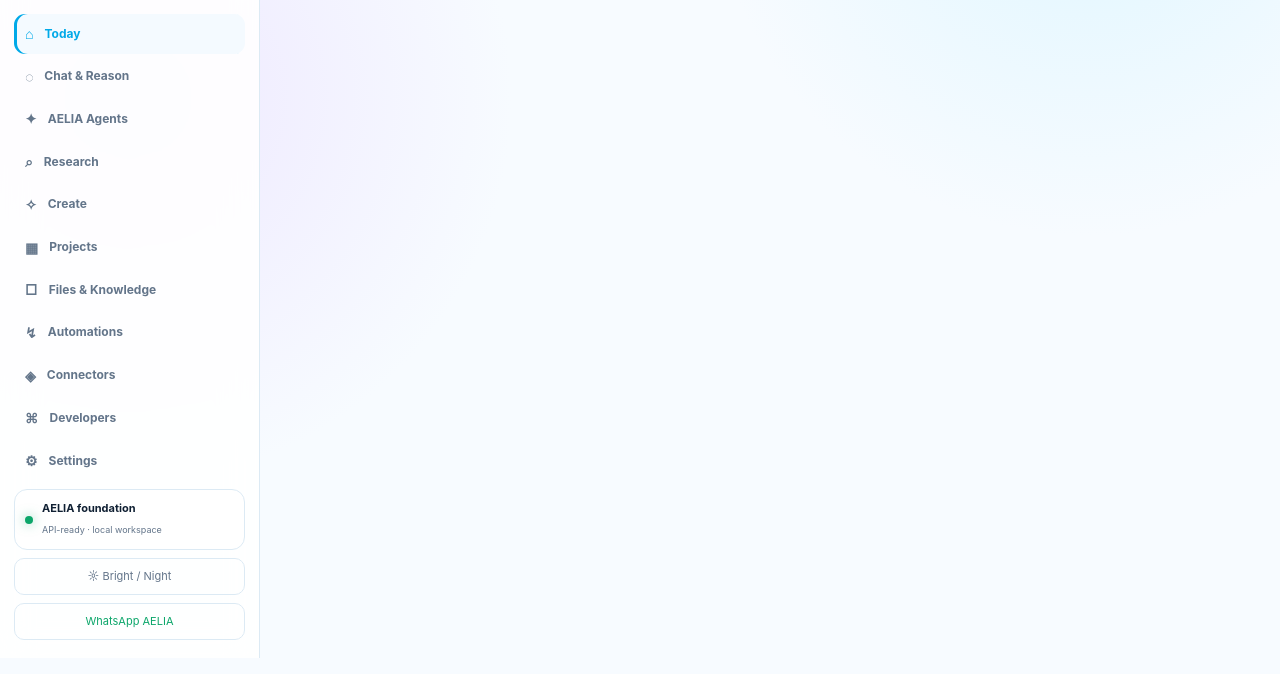
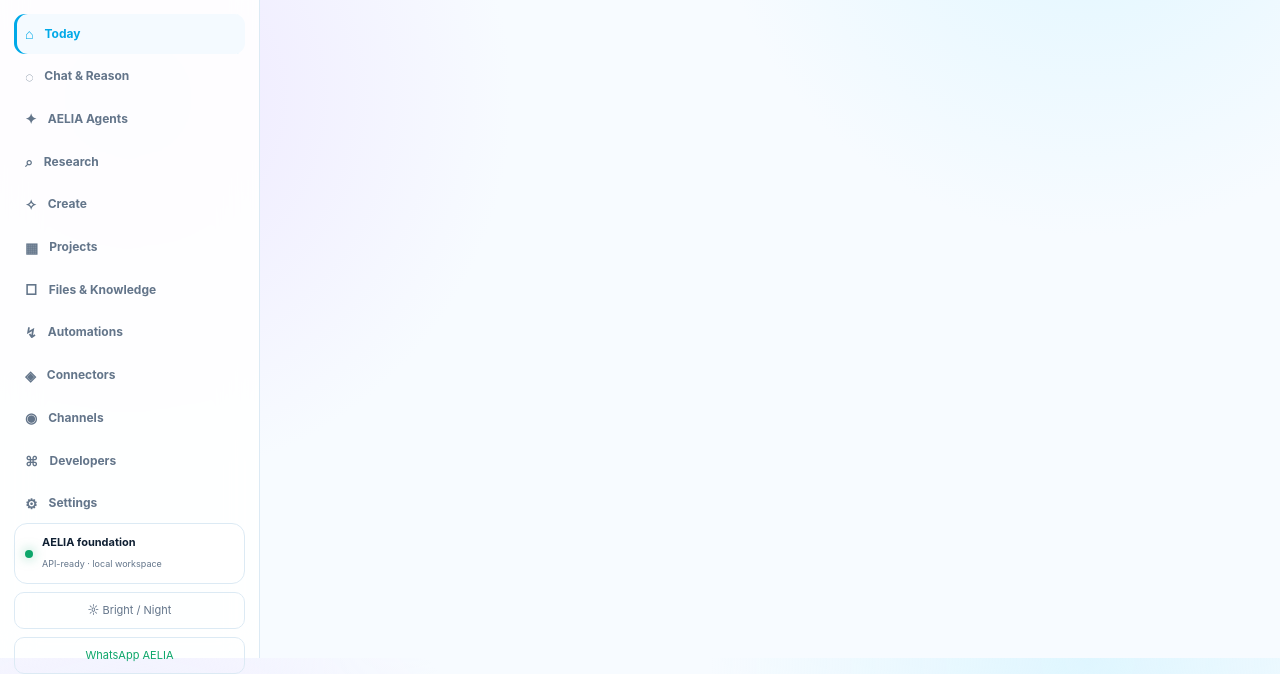
Before and after one commit to Stevebook001/Aelia-Ai, a plain HTML site: page index.html in a window 1280 px wide. Shown: the part 142-816 px from the top of the page. Drawn offline with Linux system fonts and the light colour scheme.

Commit message:
Add AELIA channels workspace navigation

```diff
--- a/index.html
+++ b/index.html
@@ -24,6 +24,7 @@
         <button class="nav-item" data-view="files">□ <span>Files & Knowledge</span></button>
         <button class="nav-item" data-view="workflows">↯ <span>Automations</span></button>
         <button class="nav-item" data-view="connectors">◈ <span>Connectors</span></button>
+        <button class="nav-item" data-view="channels">◉ <span>Channels</span></button>
         <button class="nav-item" data-view="developers">⌘ <span>Developers</span></button>
         <button class="nav-item" data-view="settings">⚙ <span>Settings</span></button>
       </nav>
```
